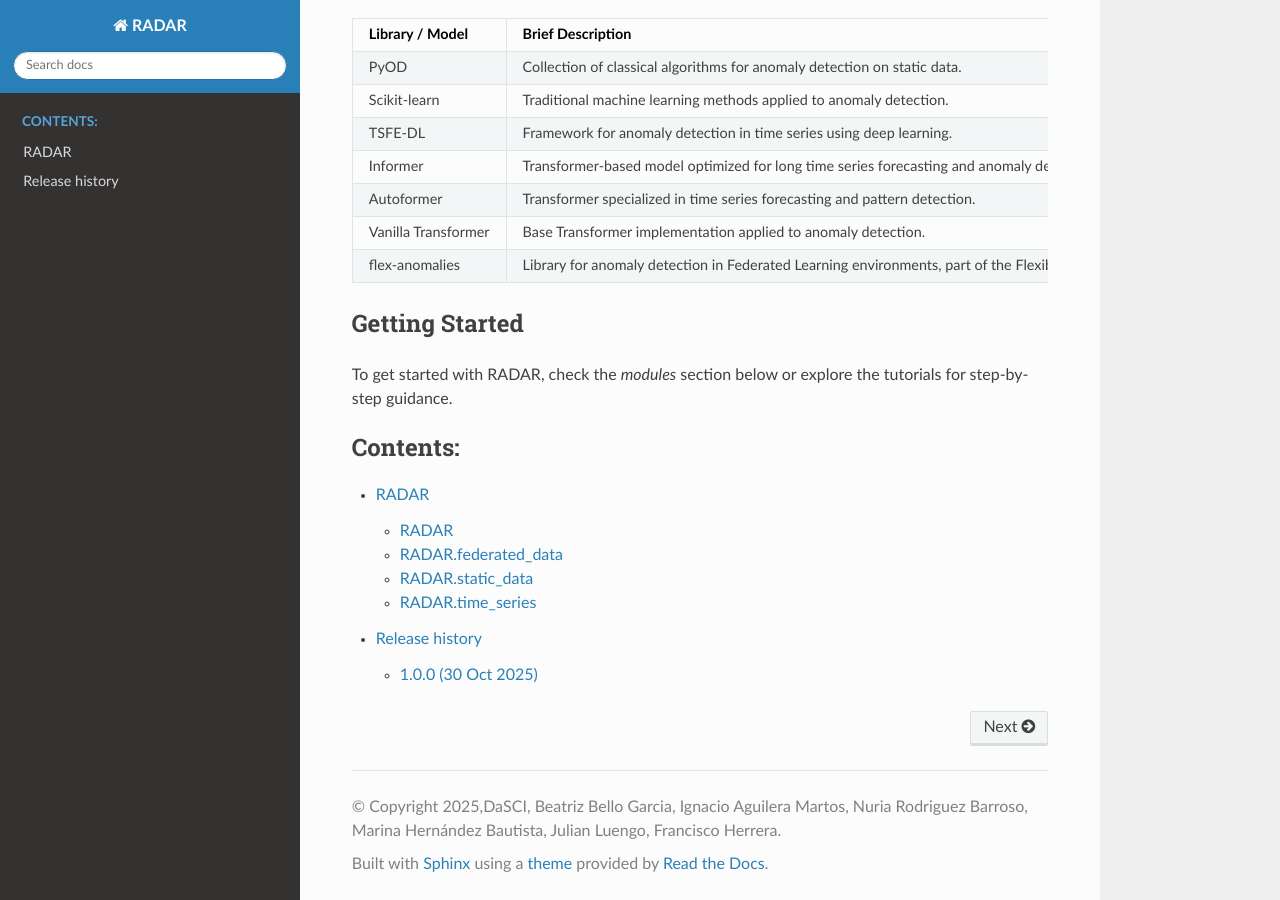
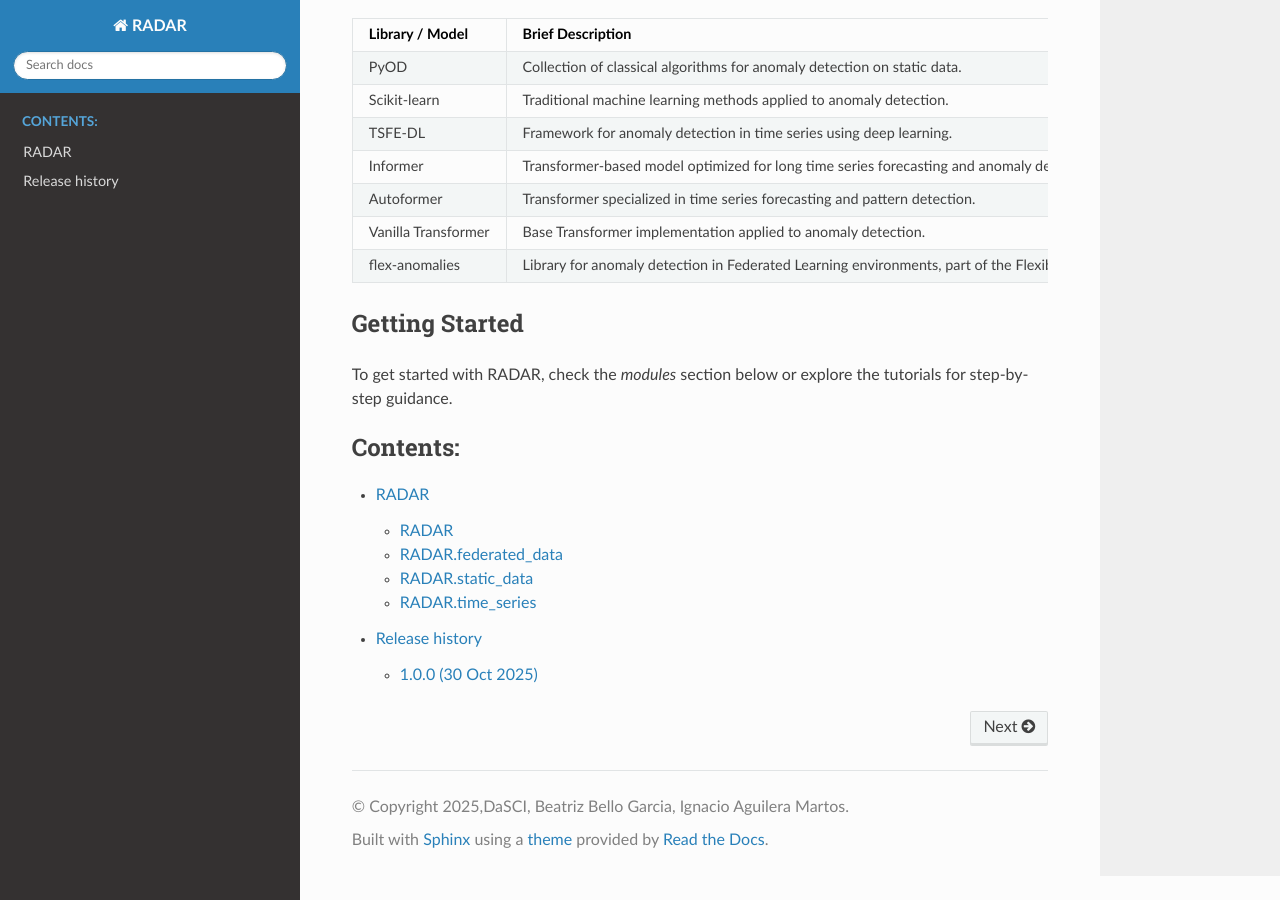
Before and after one commit to ari-dasci/S-RADAR, a Sphinx documentation site: the page built from docs/source/index.rst, in a window 1280 px wide and 900 px high, scrolled down 791 px. Built offline with Sphinx 7.4.7 and the Read the Docs theme 3.1.0, drawn with Linux system fonts in a browser that asks for light colours.

Commit message:
authors and copyright docs

```diff
--- a/docs/source/conf.py
+++ b/docs/source/conf.py
@@ -13,8 +13,8 @@
 
 
 project = 'RADAR'
-copyright = '2025,DaSCI, Beatriz Bello Garcia, Ignacio Aguilera Martos, Nuria Rodriguez Barroso, Marina Hernández Bautista, Julian Luengo, Francisco Herrera'
-authors = ['Beatriz Bello García', 'Ignacio Aguilera Martos','Nuria Rodriguez Barroso', 'Marina Hernández Bautista','Julian Luengo','Francisco Herrera']
+copyright = '2025,DaSCI, Beatriz Bello Garcia, Ignacio Aguilera Martos'
+authors = ['Beatriz Bello García', 'Ignacio Aguilera Martos']
 author = ', '.join(authors)
 release = '0.1.0'
 
```
